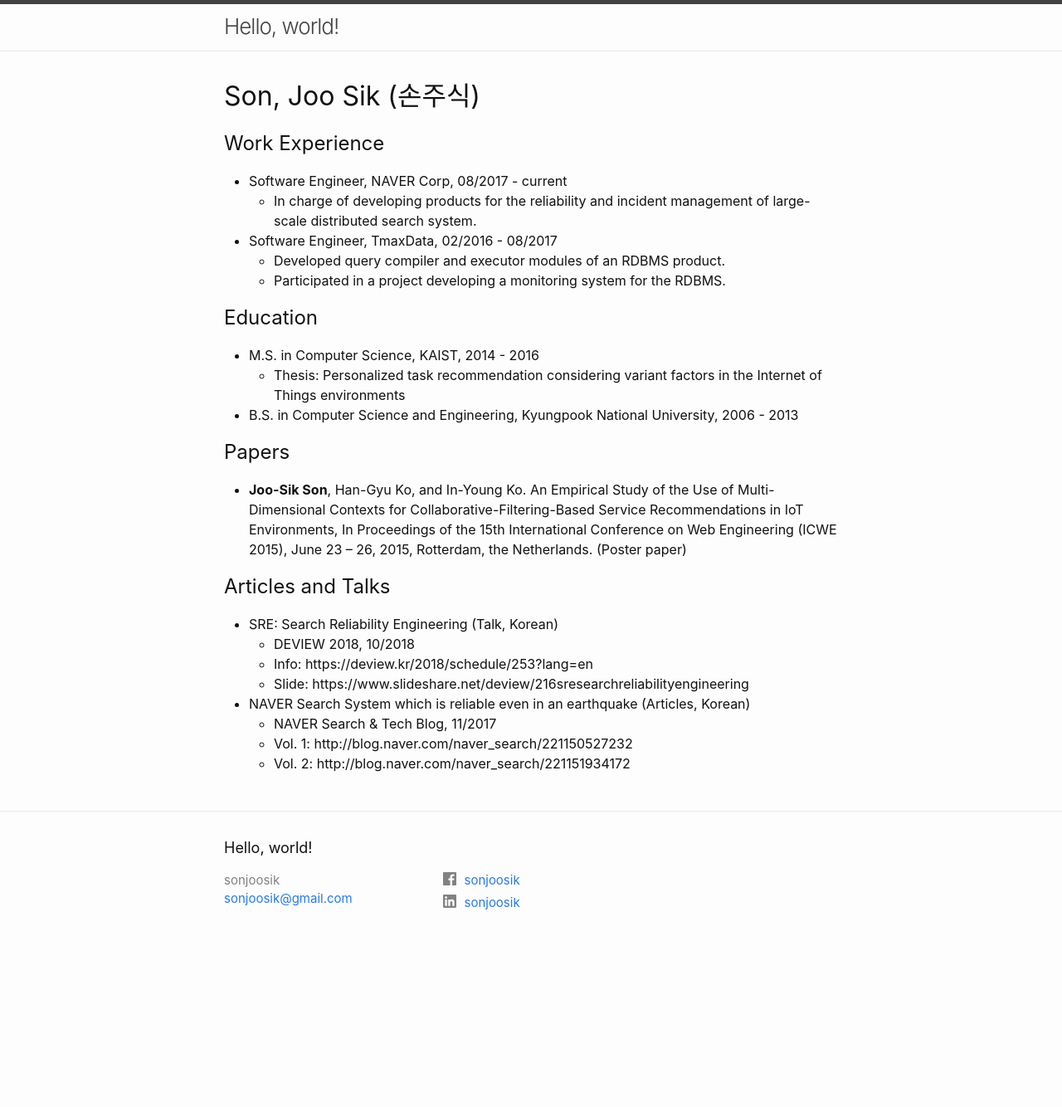
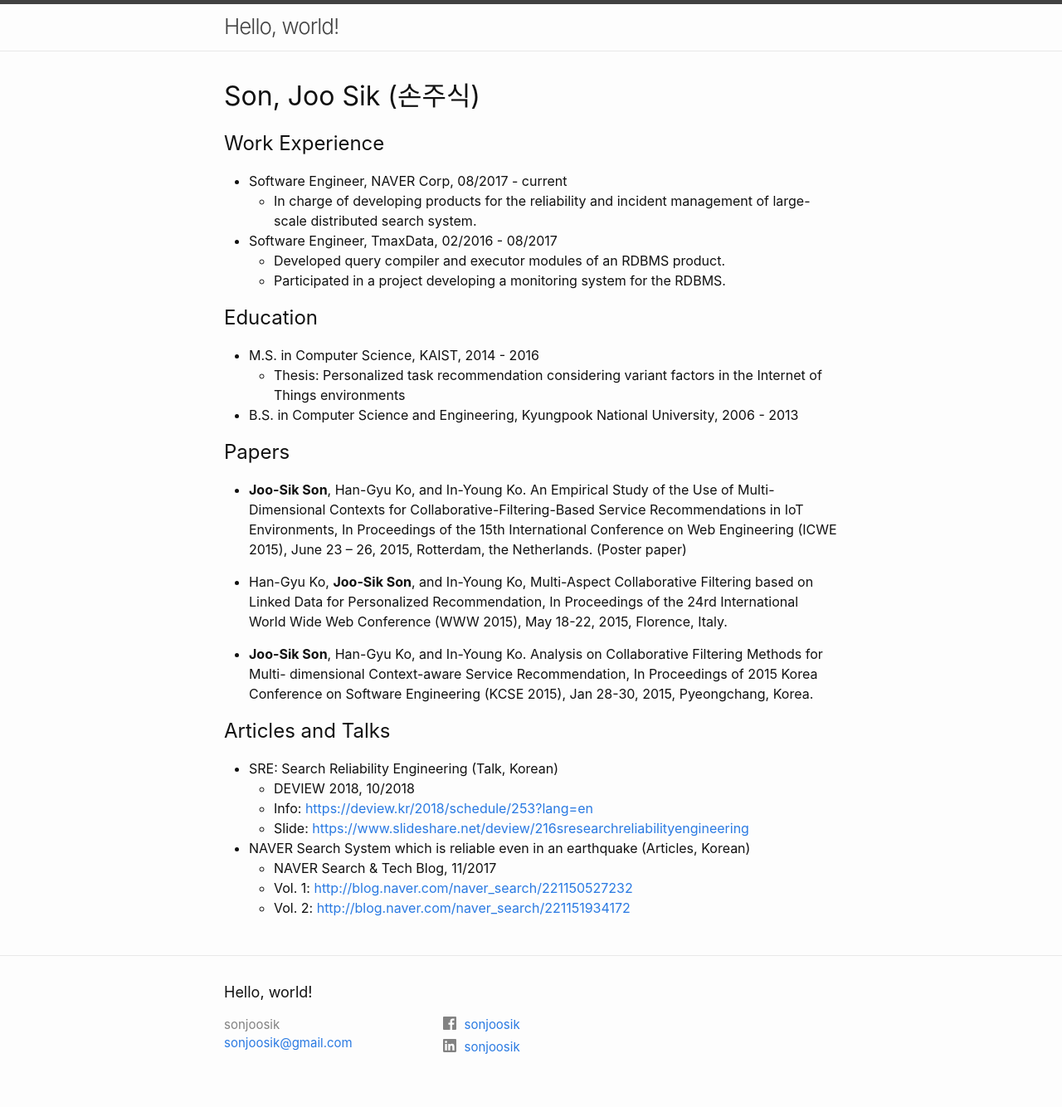
Before and after one commit to sonjoosik/sonjoosik.com, a Jekyll site: the page built from index.md, in a window 1280 px wide. Shown: the whole page at 83% size. Built offline with Jekyll 4.4.1, drawn with Linux system fonts in a browser that asks for light colours; before the commit the page ends 1160 px from its top, so only the background shows below that.

Commit message:
information added

```diff
--- a/_config.yml
+++ b/_config.yml
@@ -1,6 +1,6 @@
-remote_theme : jekyll/minima
-url : "https://sonjoosik.com"
-baseurl : ""
+remote_theme: jekyll/minima
+url: "https://sonjoosik.com"
+baseurl: ""
 theme: minima
 
 title: Hello, world!
--- a/index.md
+++ b/index.md
@@ -24,12 +24,16 @@ title: Son, Joo Sik (손주식)
 ## Papers
 * **Joo-Sik Son**, Han-Gyu Ko, and In-Young Ko. An Empirical Study of the Use of Multi-Dimensional Contexts for Collaborative-Filtering-Based Service Recommendations in IoT Environments, In Proceedings of the 15th International Conference on Web Engineering (ICWE 2015), June 23 – 26, 2015, Rotterdam, the Netherlands. (Poster paper)
 
+* Han-Gyu Ko, **Joo-Sik Son**, and In-Young Ko, Multi-Aspect Collaborative Filtering based on Linked Data for Personalized Recommendation, In Proceedings of the 24rd International World Wide Web Conference (WWW 2015), May 18-22, 2015, Florence, Italy.
+
+* **Joo-Sik Son**, Han-Gyu Ko, and In-Young Ko. Analysis on Collaborative Filtering Methods for Multi- dimensional Context-aware Service Recommendation, In Proceedings of 2015 Korea Conference on Software Engineering (KCSE 2015), Jan 28-30, 2015, Pyeongchang, Korea.
+
 ## Articles and Talks
 * SRE: Search Reliability Engineering (Talk, Korean)
   * DEVIEW 2018, 10/2018
-  * Info: https://deview.kr/2018/schedule/253?lang=en
-  * Slide: https://www.slideshare.net/deview/216sresearchreliabilityengineering
+  * Info: [https://deview.kr/2018/schedule/253?lang=en](https://deview.kr/2018/schedule/253?lang=en)
+  * Slide: [https://www.slideshare.net/deview/216sresearchreliabilityengineering](https://www.slideshare.net/deview/216sresearchreliabilityengineering)
 * NAVER Search System which is reliable even in an earthquake (Articles, Korean)
   * NAVER Search & Tech Blog, 11/2017
-  * Vol. 1: http://blog.naver.com/naver_search/221150527232
-  * Vol. 2: http://blog.naver.com/naver_search/221151934172
+  * Vol. 1: [http://blog.naver.com/naver_search/221150527232](http://blog.naver.com/naver_search/221150527232)
+  * Vol. 2: [http://blog.naver.com/naver_search/221151934172](http://blog.naver.com/naver_search/221151934172)
```
